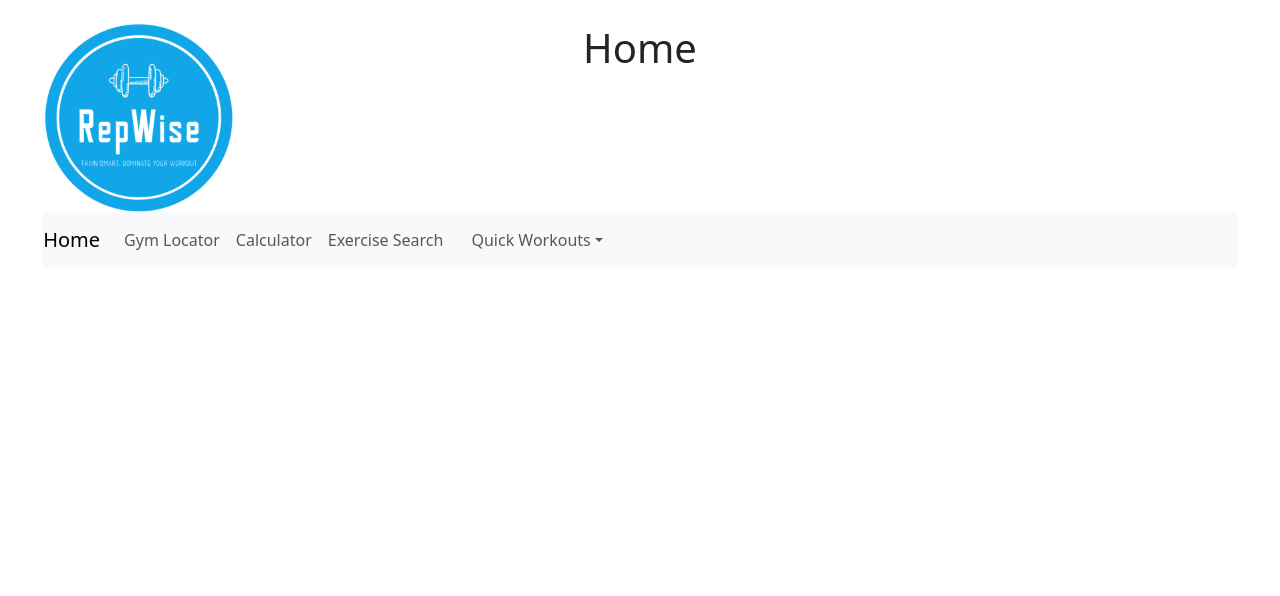
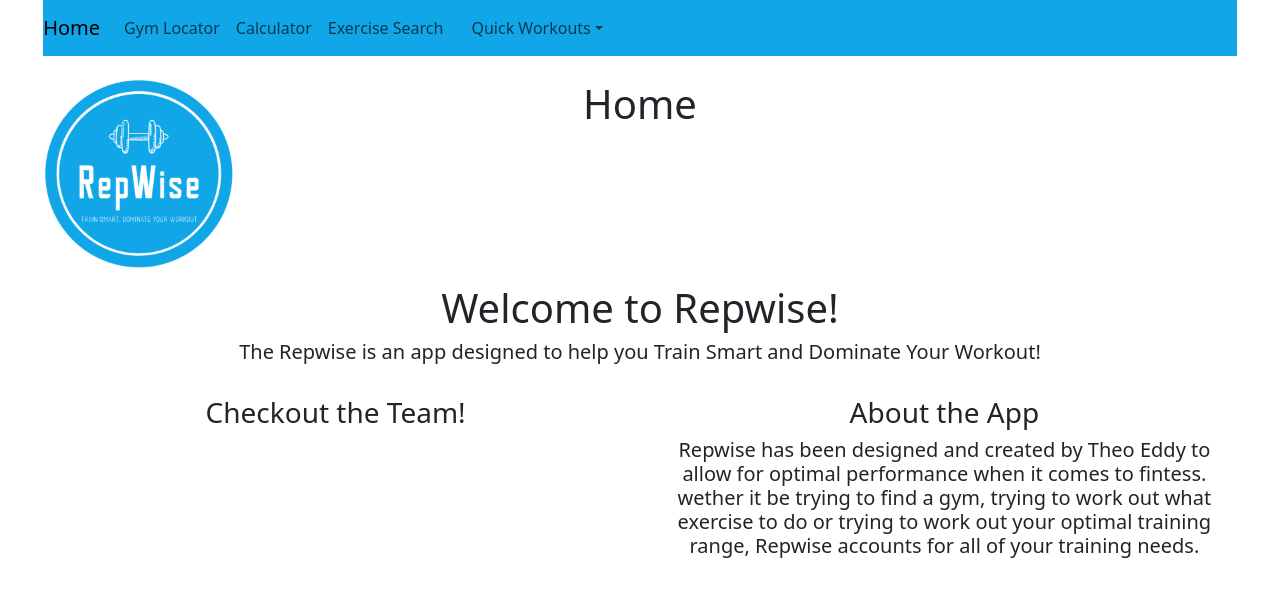
Before and after one commit to Theojeddy/Weightlifting-rep-calculator, a React (Create React App) app: page / in a window 1280 px wide. Shown: the top 596 px of the page. Built offline with nearby package versions, Linux system fonts and the light colour scheme.

Commit message:
nav bar shows all buttons

```diff
--- a/src/Components/NavBar/navbar.js
+++ b/src/Components/NavBar/navbar.js
@@ -15,7 +15,10 @@ export default function Navbar() {
   };
   return (
     <div>
-      <nav className="navbar navbar-expand-lg navbar-light bg-light">
+      <nav
+        className="navbar navbar-expand-lg navbar-light"
+        style={{ backgroundColor: "#10a6e7" }}
+      >
         <Link className="navbar-brand" to="/">
           Home
         </Link>
--- a/src/Pages/Home.js
+++ b/src/Pages/Home.js
@@ -11,6 +11,10 @@ export default function Home({ title, setTitle }) {
 
   return (
     <div className="container-fluid vw4">
+      <div>
+        <Navbar />
+      </div>
+
         <div className="row">
           <div className="col mt-4 text-start">
             <div style={{ width: "15vw" }}>
@@ -24,9 +28,28 @@ export default function Home({ title, setTitle }) {
           <div className="col mt-4 "></div>
         </div>
 
-      <Navbar/>
+        <div className="row mt-3">
+          <h1>Welcome to Repwise!</h1>
+          <h5>
+            {" "}
+            The Repwise is an app designed to help you Train Smart and Dominate
+            Your Workout!
+          </h5>
+          <div className="col mt-4 text-center">
+            <h3>Checkout the Team!</h3>
+          </div>
+          <div className="col mt-4 text-center">
+            <h3>About the App</h3>
+            <h5>
+              Repwise has been designed and created by Theo Eddy to allow for
+              optimal performance when it comes to fintess. wether it be trying
+              to find a gym, trying to work out what exercise to do or trying to
+              work out your optimal training range, Repwise accounts for all of
+              your training needs.
+            </h5>
+          </div>
+        </div>
+      </div>
 
-
-    </div>
   );
 }
```
Lines whose indentation alone changed are shown as unchanged.
